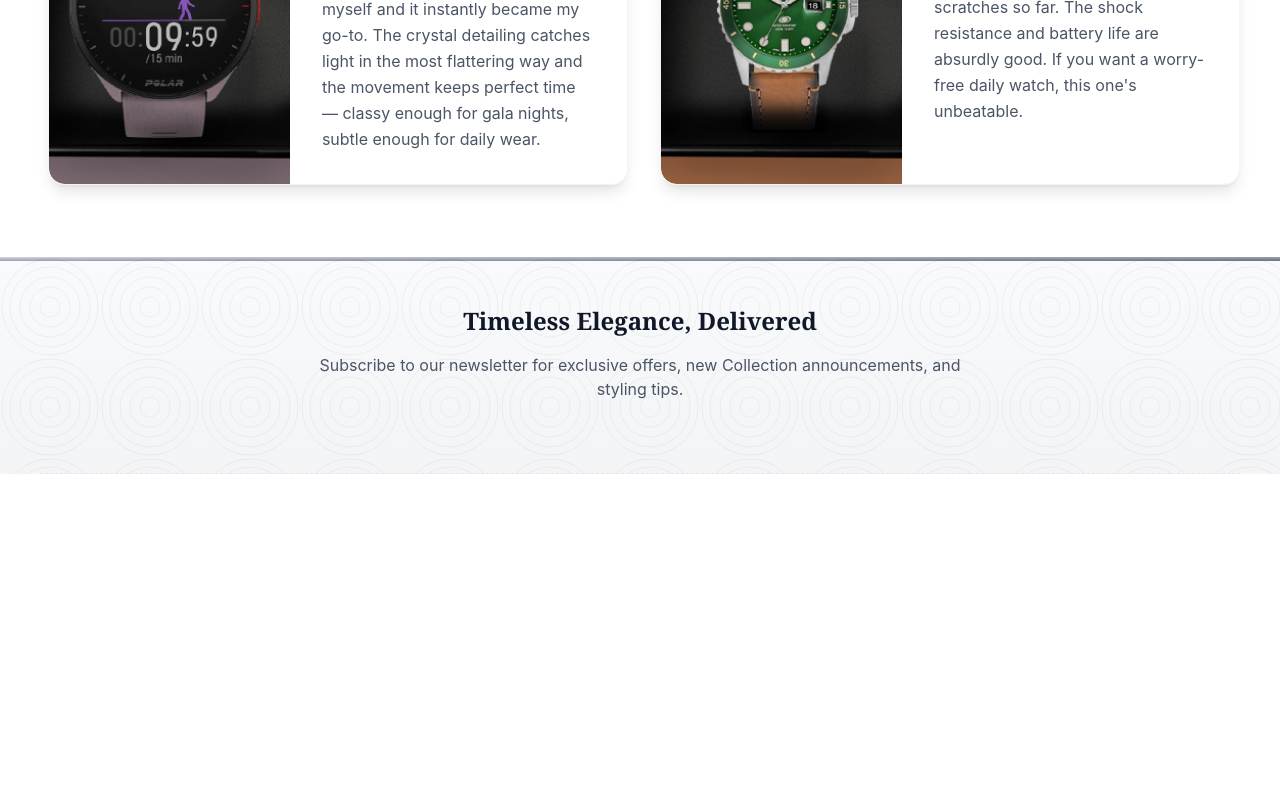
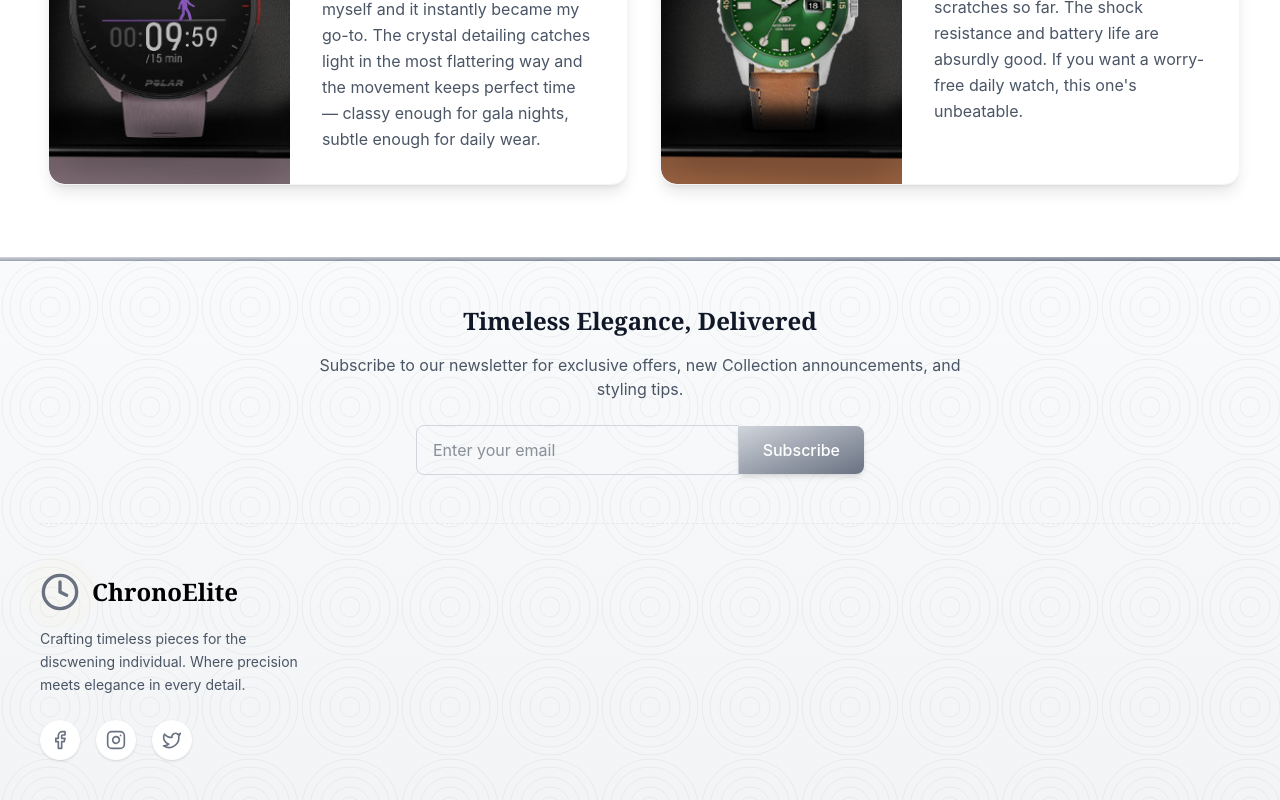
Before and after one commit to ChamalshaInduwara/E-Commerce, a React (Vite) app in the folder frontend/: page / in a window 1280 px wide. Shown: the part 3442-4242 px from the top of the page. Before the commit the page ends 3916 px from the top, so only its background shows below. Built offline with nearby package versions, Linux system fonts and the light colour scheme.

Commit message:
feat: enhance Footer component with newsletter subscription form and social media icons

```diff
--- a/frontend/src/components/Footer.jsx
+++ b/frontend/src/components/Footer.jsx
@@ -1,11 +1,11 @@
-import React from 'react'
-import { footerStyles } from '../assets/dummyStyles';
+import React from "react";
+import { footerStyles } from "../assets/dummyStyles";
+import { Clock, Facebook, Instagram, Twitter } from "lucide-react";
 
 const Footer = () => {
   return (
     <footer className={footerStyles.footer}>
-        <div className={footerStyles.topBorder}>
-        </div>
+      <div className={footerStyles.topBorder}></div>
       {/* Pattern overlay */}
       <div className={footerStyles.patternOverlay}>
         <svg width="100%" height="100%" xmlns="http://www.w3.org/2000/svg">
@@ -76,16 +76,50 @@ const Footer = () => {
               Timeless Elegance, Delivered
             </h3>
             <p className={footerStyles.newsletterText}>
-                    Subscribe to our newsletter for exclusive offers, new Collection announcements, and styling tips.
+              Subscribe to our newsletter for exclusive offers, new Collection
+              announcements, and styling tips.
             </p>
 
+            <div className={footerStyles.formContainer}>
+              <input
+                type="text"
+                placeholder="Enter your email"
+                className={footerStyles.emailInput}
+              />
+              <button className={footerStyles.subscribeButton}>
+                Subscribe
+              </button>
             </div>
-
           </div>
         </div>
 
+        {/* Main footer */}
+        <div className={footerStyles.mainGrid}>
+          <div className={footerStyles.brandSection}>
+            <div className={footerStyles.brandContainer}>
+              <div className={footerStyles.brandIconContainer}>
+                <div className={footerStyles.brandIconPing}></div>
+                <Clock className={footerStyles.brandIcon} />
+              </div>
+              <span className={footerStyles.brandName}>ChronoElite</span>
+            </div>
+            <p className={footerStyles.brandDescription}>
+              Crafting timeless pieces for the discwening individual. Where
+              precision meets elegance in every detail.
+            </p>
+
+            <div className={footerStyles.socialIconsContainer}>
+              {[Facebook, Instagram, Twitter].map((Icon, index) => (
+                <a href="#" key={index} className={footerStyles.socialIcon}>
+                  <Icon className={footerStyles.socialIconInner} />
+                </a>
+              ))}
+            </div>
+          </div>
+        </div>
+      </div>
     </footer>
-  )
-}
+  );
+};
 
-export default Footer
+export default Footer;
```
Lines whose indentation alone changed are shown as unchanged.
